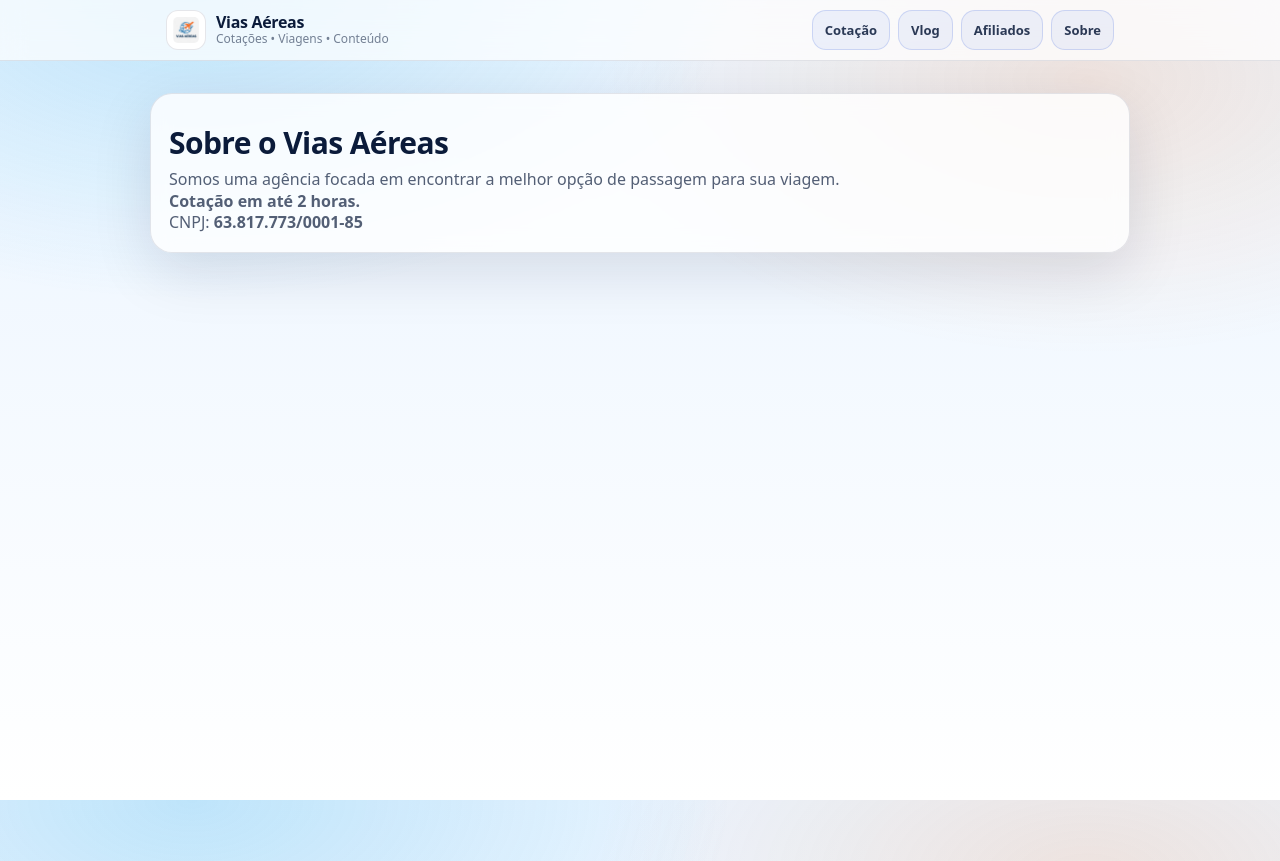
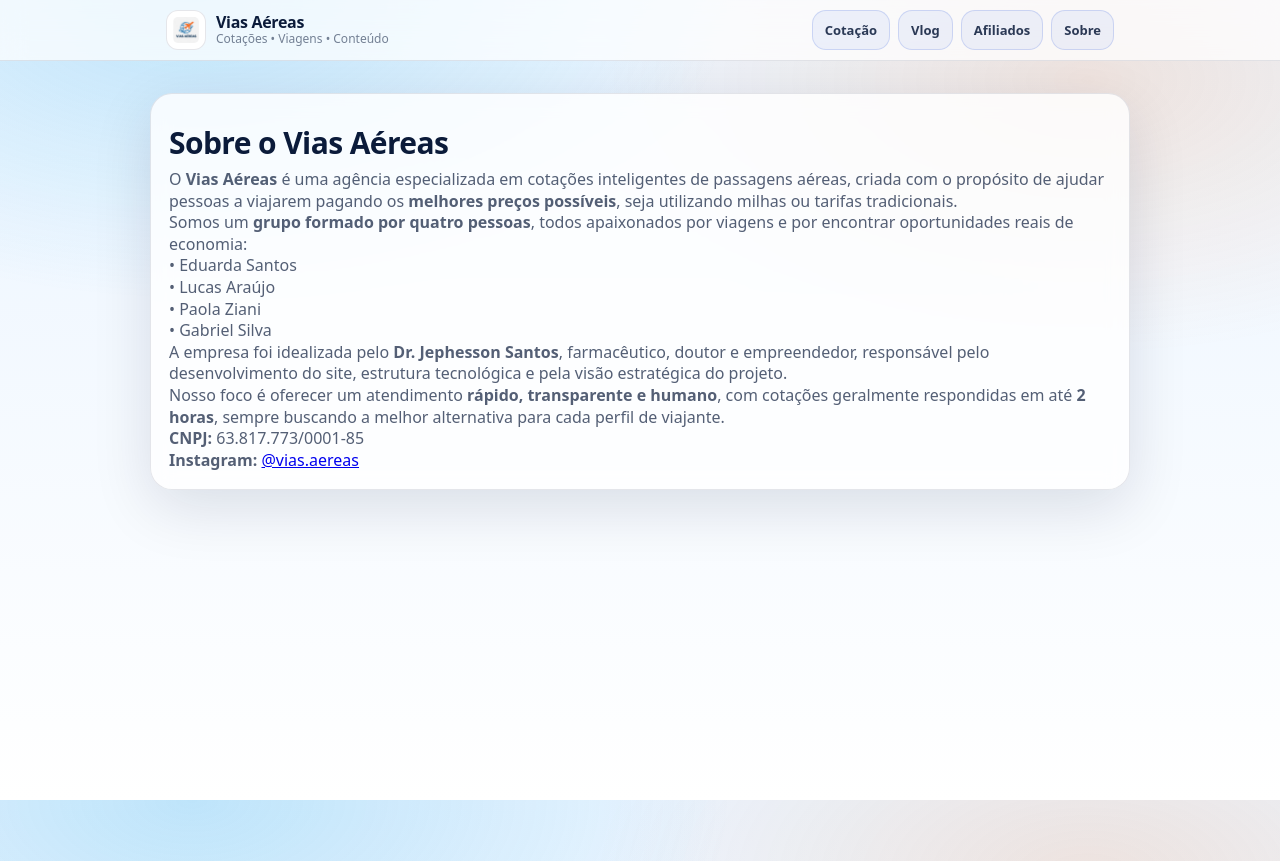
Before and after one commit to jephesson/vias-aereas-site, a Next.js app: page /sobre in a window 1280 px wide. Built offline with nearby package versions, Linux system fonts and the light colour scheme.

Commit message:
Atualiza página Sobre com time, idealizador e Instagram

```diff
--- a/src/app/sobre/page.tsx
+++ b/src/app/sobre/page.tsx
@@ -1,4 +1,5 @@
 const CNPJ = "63.817.773/0001-85";
+const INSTAGRAM = "https://www.instagram.com/vias.aereas";
 
 export default function SobrePage() {
   return (
@@ -6,12 +7,44 @@
       <div className="va-shell">
         <div className="va-card">
           <h1 className="va-title">Sobre o Vias Aéreas</h1>
+
           <p className="va-subtitle">
-            Somos uma agência focada em encontrar a melhor opção de passagem para sua viagem.
+            O <b>Vias Aéreas</b> é uma agência especializada em cotações inteligentes
+            de passagens aéreas, criada com o propósito de ajudar pessoas a viajarem
+            pagando os <b>melhores preços possíveis</b>, seja utilizando milhas ou
+            tarifas tradicionais.
+          </p>
+
+          <p className="va-subtitle">
+            Somos um <b>grupo formado por quatro pessoas</b>, todos apaixonados por
+            viagens e por encontrar oportunidades reais de economia:
             <br />
-            <b>Cotação em até 2 horas.</b>
+            • Eduarda Santos <br />
+            • Lucas Araújo <br />
+            • Paola Ziani <br />
+            • Gabriel Silva
           </p>
-          <p className="va-subtitle">CNPJ: <b>{CNPJ}</b></p>
+
+          <p className="va-subtitle">
+            A empresa foi idealizada pelo <b>Dr. Jephesson Santos</b>, farmacêutico,
+            doutor e empreendedor, responsável pelo desenvolvimento do site,
+            estrutura tecnológica e pela visão estratégica do projeto.
+          </p>
+
+          <p className="va-subtitle">
+            Nosso foco é oferecer um atendimento <b>rápido, transparente e humano</b>,
+            com cotações geralmente respondidas em até <b>2 horas</b>, sempre buscando
+            a melhor alternativa para cada perfil de viajante.
+          </p>
+
+          <p className="va-subtitle">
+            <b>CNPJ:</b> {CNPJ}
+            <br />
+            <b>Instagram:</b>{" "}
+            <a href={INSTAGRAM} target="_blank" rel="noopener noreferrer">
+              @vias.aereas
+            </a>
+          </p>
         </div>
       </div>
     </main>
```
